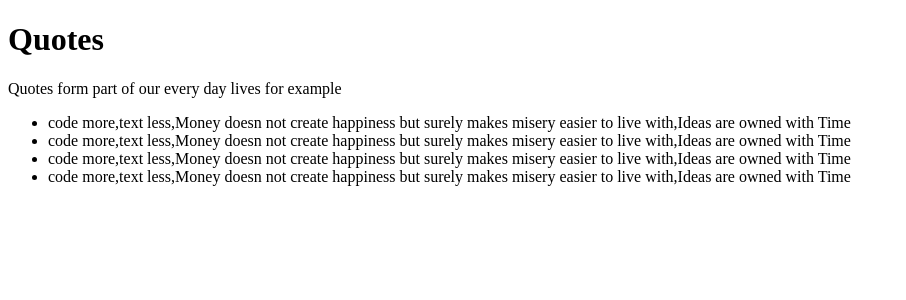
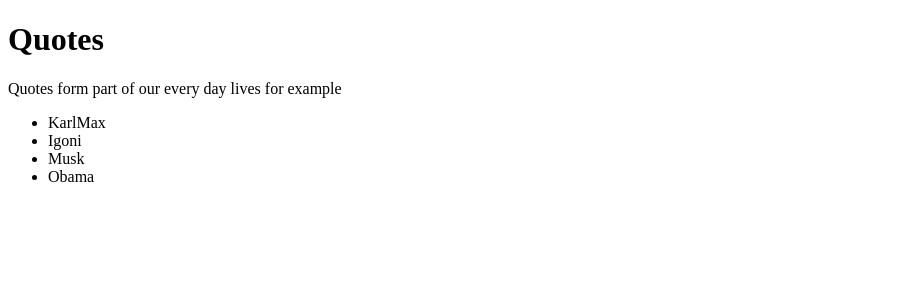
Before and after one commit to Anillab/Quote, an Angular app: page / in a window 1280 px wide. Shown: the top 300 px of the page, without its empty margins (0-906 px from the left). Built offline with nearby package versions, Linux system fonts and the light colour scheme.

Commit message:
modified 2 files,added one file

```diff
--- a/src/app/app.component.html
+++ b/src/app/app.component.html
@@ -21,5 +21,5 @@
 <h1>Quotes</h1>
 <p>Quotes form part of our every day lives for example</p>
 <ul>
-  <li *ngFor='let quote of quotes'>{{quotes}}</li>
+  <li *ngFor='let quote of quotes'>{{quote.quote}}</li>
 </ul>
--- a/src/app/app.component.ts
+++ b/src/app/app.component.ts
@@ -1,4 +1,5 @@
 import { Component } from '@angular/core';
+import {Quote} from './quote';
 
 @Component({
   selector: 'app-root',
@@ -6,12 +7,14 @@
   styleUrls: ['./app.component.css']
 })
 export class AppComponent {
-  quotes:string[]
+  quotes=[
+    new Quote(" KarlMax","Code more text less","Max"),
+    new Quote("Igoni" ,"Money  does not create happiness but surely makes misery easier to live with","Anilla"),
+    new Quote("Musk","Ideas are owned with Time","Kim"),
+    new Quote("Obama","Change is what we believe in","Karanja"),
+
+  ]
   constructor(){
-    this.quotes=["code more","text less",
-    "Money  doesn not create happiness but surely makes misery easier to live with",
-    "Ideas are owned with Time"
 
-    ];
   }
 }
--- /dev/null
+++ b/src/app/quote.ts
@@ -0,0 +1,3 @@
+export class Quote {
+  constructor(public quote:string,public author:string,public writerQuote:string){}
+}
```
